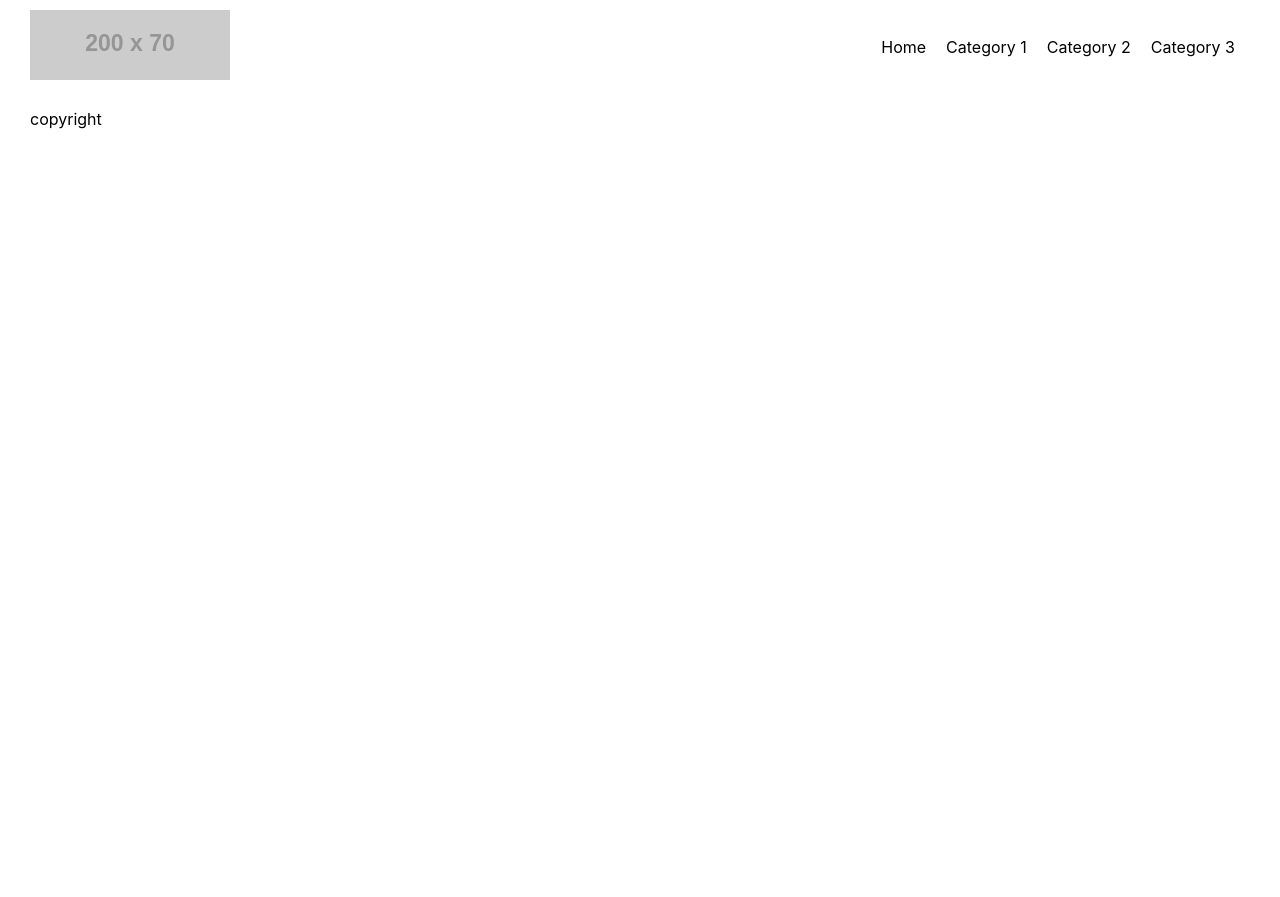
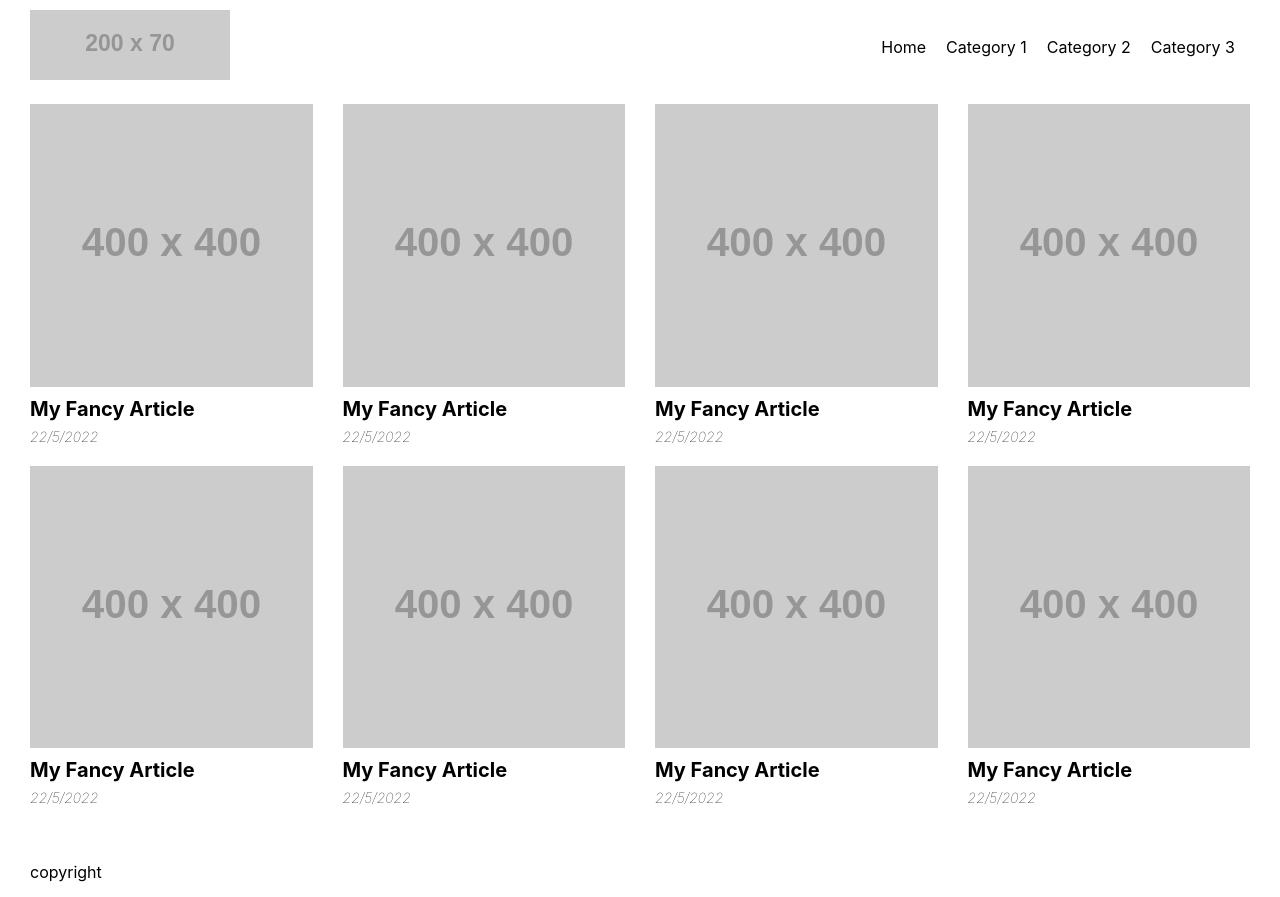
Before and after one commit to ibrahimmhdibrahim/wp-react-blog, a React (Create React App) app in the folder frontend/: page / in a window 1280 px wide. Before the commit the page ends 800 px from the top, so only its background shows below. Built offline with nearby package versions, Linux system fonts and the light colour scheme.

Commit message:
added simple design for posts display

```diff
--- a/frontend/src/App.js
+++ b/frontend/src/App.js
@@ -1,9 +1,12 @@
 import './App.css';
 import Layout from "./components/layouts/layout";
+import Posts from "./components/posts/Posts";
 
 function App() {
     return (
-        <Layout />
+        <Layout>
+            <Posts />
+        </Layout>
     );
 }
 
--- /dev/null
+++ b/frontend/src/components/post/post.js
@@ -0,0 +1,13 @@
+import classes from "./post.module.css";
+
+const Post = () => {
+    return (
+        <article className={classes.post}>
+            <img className={classes.postImage} src="http://via.placeholder.com/400x400" alt="article" />
+            <h3 className={classes.postTitle}>My Fancy Article</h3>
+            <time className={classes.postDate}>22/5/2022</time>
+        </article>
+    );
+}
+
+export default Post;
--- /dev/null
+++ b/frontend/src/components/post/post.module.css
@@ -0,0 +1,24 @@
+.post {
+    width: 25%;
+    display: inline-block;
+    padding: 0 15px;
+    margin: 0 0 20px 0;
+    box-sizing: border-box;
+}
+
+.postImage {
+    width: 100%;
+    display: block;
+}
+
+.postTitle {
+    margin: 10px 0 5px 0;
+    font-size: 20px;
+    font-weight: bold;
+}
+
+.postDate {
+    font-size: 14px;
+    font-weight: lighter;
+    font-style: italic;
+}
--- /dev/null
+++ b/frontend/src/components/posts/Posts.js
@@ -0,0 +1,20 @@
+import classes from "./posts.module.css";
+
+import Post from "../post/post";
+
+const Posts = () => {
+    return (
+        <div className={classes.posts}>
+            <Post />
+            <Post />
+            <Post />
+            <Post />
+            <Post />
+            <Post />
+            <Post />
+            <Post />
+        </div>
+    );
+}
+
+export default Posts;
--- /dev/null
+++ b/frontend/src/components/posts/posts.module.css
@@ -0,0 +1,3 @@
+.posts {
+    margin: 20px -15px;
+}
```
